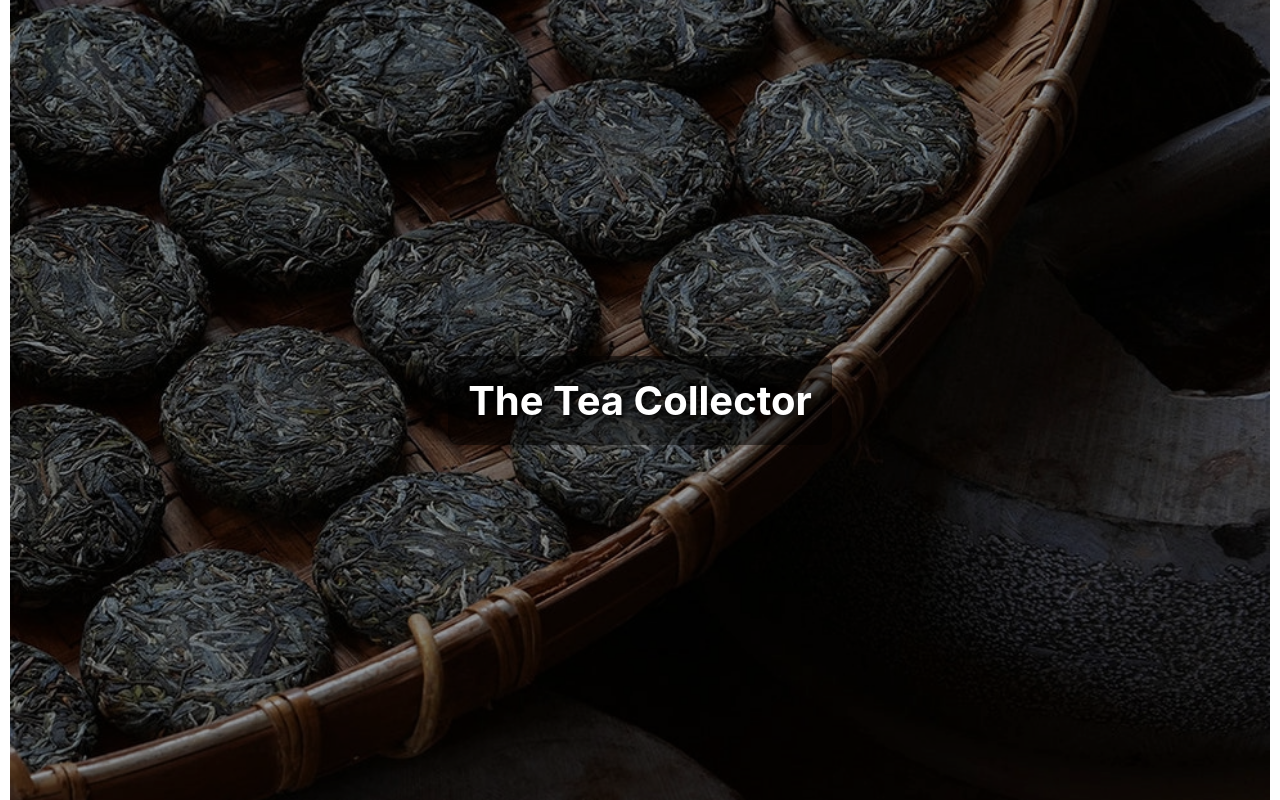
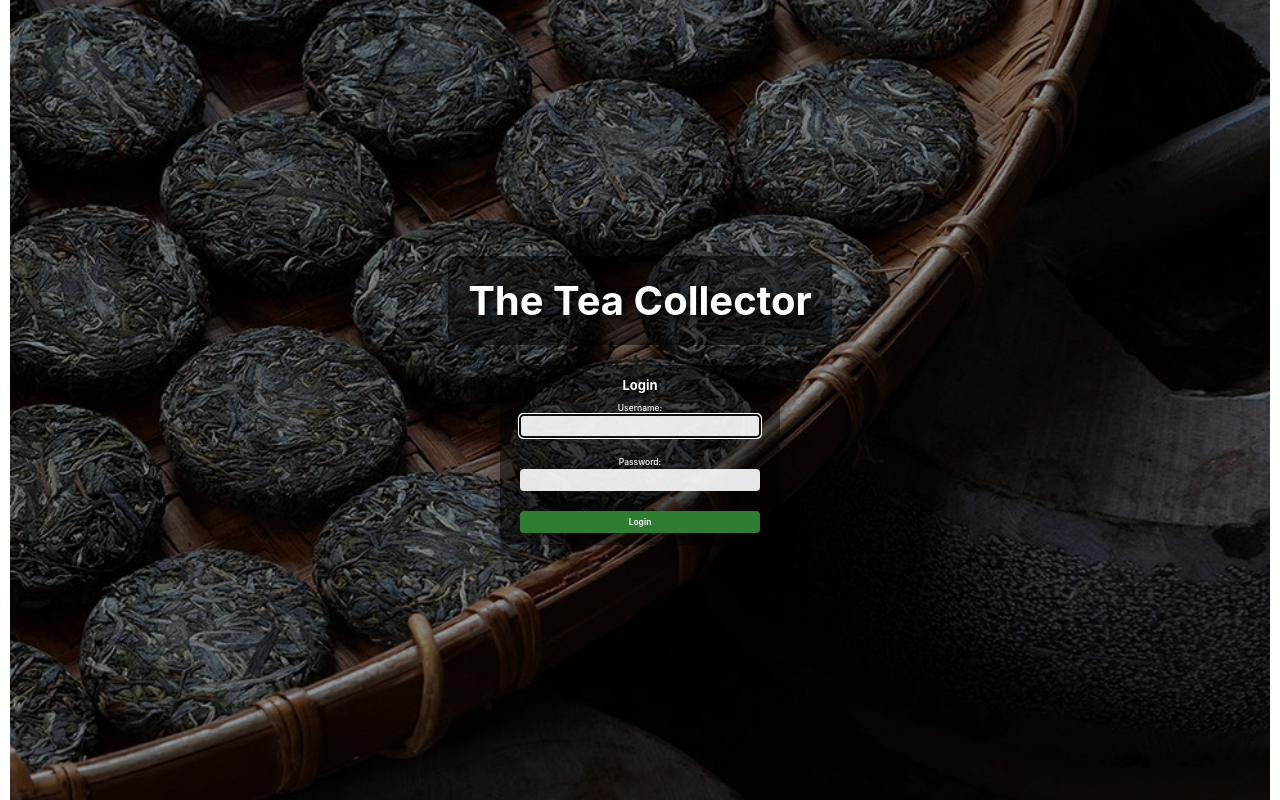
Before and after one commit to ce-joiner/django-crud-app-lab, a Django app: page / in a window 1280 px wide. Shown: the part 55-855 px from the top of the page. Run offline with Django 5.2, Linux system fonts and the light colour scheme.

Commit message:
Add user authentication: implement login view, update home template with login form, and modify URLs to include auth paths

```diff
--- a/my_app/models.py
+++ b/my_app/models.py
@@ -1,5 +1,7 @@
 from django.db import models
 from django.urls import reverse
+from django.contrib.auth.models import User
+from datetime import date
 
 # Create your models here.
 
@@ -10,6 +12,7 @@
     type = models.CharField(max_length=100)
     origin = models.CharField(max_length=100)
     image = models.ImageField(upload_to='images/')
+    user = models.ForeignKey(User, on_delete=models.CASCADE)
 
     def __str__(self):
         return self.name
--- a/my_app/static/css/home.css
+++ b/my_app/static/css/home.css
@@ -1,9 +1,10 @@
 .hero-container {
   height: 100vh; /* Full viewport height */
   background-size: cover; /* Covers the entire container */
-  background-position: center; /* Centers the image */
+  background-position: center;
   background-repeat: no-repeat;
   display: flex;
+  flex-direction: column;
   justify-content: center;
   align-items: center;
   position: relative;
@@ -14,6 +15,10 @@
   text-align: center;
   z-index: 3; /* Higher than overlay */
   position: relative;
+  display: flex;
+  flex-direction: column;
+  align-items: center;
+  width: 100%; /* Full width of container */
 }
 
 .hero-title {
@@ -22,7 +27,7 @@
   color: #ffffff;
   text-shadow: 3px 3px 6px rgba(0, 0, 0, 0.9);
   margin: 0;
-  background-color: rgba(0, 0, 0, 0.5); /* Add background to text for readability */
+  background-color: rgba(0, 0, 0, 0.5);
   padding: 20px;
   border-radius: 10px;
 }
@@ -35,6 +40,83 @@
   left: 0;
   right: 0;
   bottom: 0;
-  background-color: rgba(0, 0, 0, 0.4); /* Lighter overlay */
+  background-color: rgba(0, 0, 0, 0.4);
   z-index: 2;
 }
+
+/* Login form styling */
+ .login {
+  background-color: rgba(0, 0, 0, 0.5);
+  padding: 12px 20px;
+  border-radius: 8px;
+  color: white;
+  max-width: 280px;
+  width: 100%;
+  margin-top: 20px;
+  z-index: 3;
+  position: relative;
+  box-shadow: 0px 6px 15px rgba(0, 0, 0, 0.25);
+}
+
+.login h1 {
+  text-align: center;
+  margin-top: 0;
+  font-size: 1.3rem; /* Smaller heading */
+  margin-bottom: 10px; /* Reduced margin */
+  color: #ffffff;
+  text-shadow: 1px 1px 3px rgba(0, 0, 0, 0.8);
+}
+
+.login label {
+  color: #ffffff;
+  display: block;
+  margin-bottom: 2px; /* Reduced margin */
+  font-weight: 500;
+  font-size: 0.85rem; /* Smaller label text */
+}
+
+.login input[type="text"],
+.login input[type="password"] {
+  width: 100%;
+  padding: 6px; /* Smaller padding */
+  margin-bottom: 10px; /* Reduced margin */
+  border: none;
+  border-radius: 4px;
+  background-color: rgba(255, 255, 255, 0.9);
+  font-size: 0.85rem; /* Smaller input text */
+}
+
+.login .btn.submit {
+  background-color: #2e7d32; /* Dark green */
+  color: white;
+  padding: 6px 10px; /* Smaller padding */
+  border: none;
+  border-radius: 4px;
+  cursor: pointer;
+  font-size: 0.85rem; /* Smaller button text */
+  display: block;
+  width: 100%;
+  margin-top: 6px; /* Reduced margin */
+  transition: background-color 0.2s;
+}
+
+.login .btn.submit:hover {
+  background-color: #1b5e20; /* Even darker on hover */
+}
+
+/* Add help text styling */
+.login .helptext {
+  display: block;
+  font-size: 0.7rem; /* Smaller help text */
+  color: #ddd;
+  margin-top: -8px;
+  margin-bottom: 8px;
+}
+
+/* Fix error styling */
+.login ul.errorlist {
+  color: #ffccbc;
+  margin: 0 0 8px 0;
+  padding-left: 18px;
+  font-size: 0.75rem; /* Smaller error text */
+}
--- a/my_app/templates/home.html
+++ b/my_app/templates/home.html
@@ -1,13 +1,21 @@
-{% extends 'base.html' %} {% load static %} {% block head %}
-<link
-  rel="stylesheet"
-  href="{% static 'css/home.css' %}"
-/>
-{% endblock %} {% block content %}
+{% extends 'base.html' %}
+{% load static %}
+{% block head %}
+<link rel="stylesheet" href="{% static 'css/home.css' %}" />
+{% endblock %}
+{% block content %}
 
 <section class="hero-container" style="background-image: url('{% static 'images/bings.png' %}');">
   <div class="hero-content">
     <h1 class="hero-title">The Tea Collector</h1>
+
+    <form action="{% url 'home' %}" method="post" class="login">
+      <h1>Login</h1>
+      {% csrf_token %}
+      {{ form.as_p }}
+      <input type="hidden" name="next" value="{{ next }}" />
+      <button type="submit" class="btn submit">Login</button>
+    </form>
   </div>
 </section>
 
--- a/my_app/urls.py
+++ b/my_app/urls.py
@@ -2,7 +2,7 @@
 from . import views # Import views to connect routes to view functions
 
 urlpatterns = [
-     path('', views.home, name='home'),
+     path('', views.Home.as_view(), name='home'),
      path('about/', views.about, name='about'),
      path('teas/', views.tea_index, name='tea_index'),
      path('teas/<int:tea_id>/', views.tea_detail, name='tea-detail'),
@@ -17,4 +17,5 @@
      path('teaware/<int:pk>/delete/', views.TeawareDelete.as_view(), name='teaware_delete'),
      path('tea/<int:tea_id>/associate-teaware/<int:teaware_id>/', views.associate_teaware, name='associate-teaware'),
      path('teas/<int:tea_id>/remove-teaware/<int:teaware_id>/', views.remove_teaware, name='remove-teaware'),
+
 ]
--- a/my_app/views.py
+++ b/my_app/views.py
@@ -3,6 +3,8 @@
 from django.views.generic.edit import CreateView, UpdateView, DeleteView
 from .forms import BrewingForm
 from django.views.generic import ListView, DetailView
+from django.contrib.auth.views import LoginView
+
 # from django.http import HttpResponse
 
 def home(request):
@@ -90,3 +92,8 @@
 def remove_teaware(request, tea_id, teaware_id):
     Tea.objects.get(id=tea_id).teaware.remove(teaware_id)  # Remove the association between the tea and teaware
     return redirect('tea-detail', tea_id=tea_id)  # Redirect to the tea detail page after removal
+
+
+# This class-based view uses Django's built-in LoginView to handle user authentication.
+class Home(LoginView):
+    template_name = 'home.html'
--- a/teacollector/urls.py
+++ b/teacollector/urls.py
@@ -21,7 +21,11 @@
 
 urlpatterns = [
     path('admin/', admin.site.urls),
-    path('', include('my_app.urls')),  # Include the URLs from your app
+    path('', include('my_app.urls')),
+    path('admin/', admin.site.urls),
+    path('', include('my_app.urls')),
+    # include the built-in auth urls for the built-in views
+    path('accounts/', include('django.contrib.auth.urls')),
 ]
 
 # Serve media files during development
```
Also changed, not shown: my_app/migrations/0006_tea_user.py (added).
